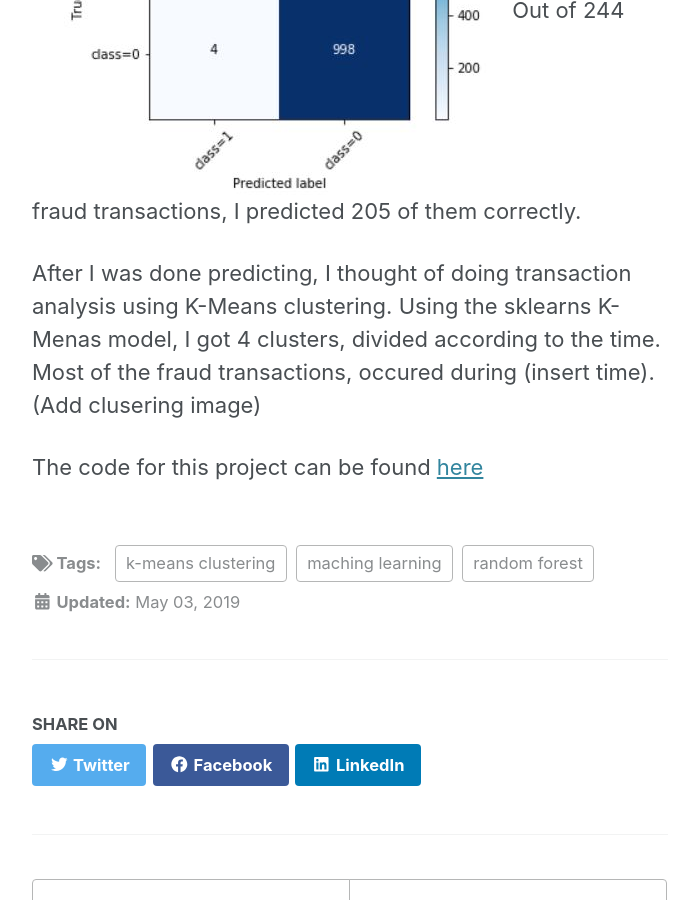
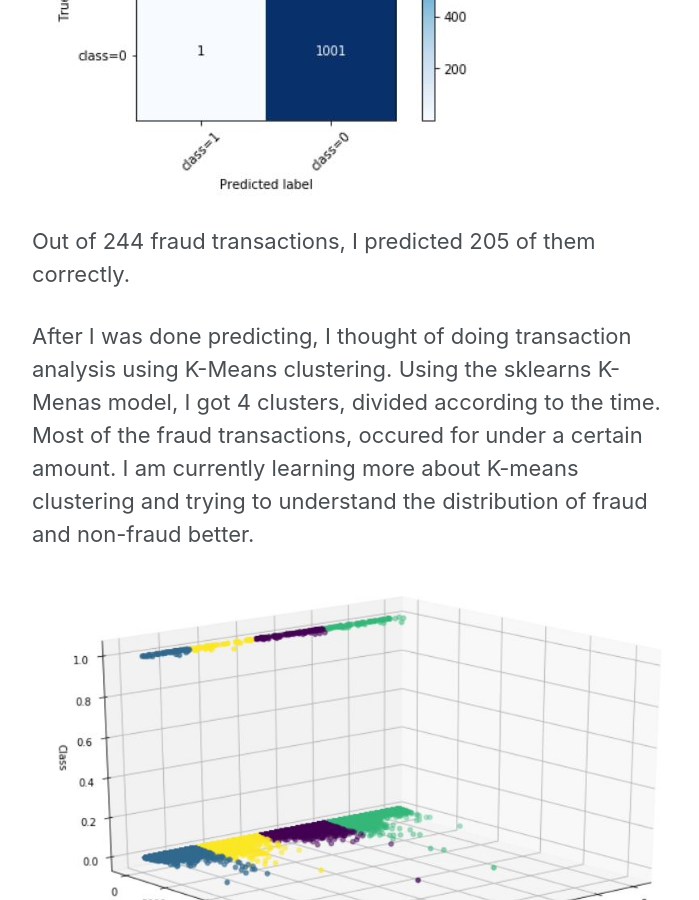
Before and after one commit to rohitgang/rohitgang.github.io, a Jekyll site: the page built from _posts/2019-05-03-frauddetect.md, in a window 1280 px wide and 900 px high, scrolled down 2305 px. Shown: the whole window, without its empty margins (290-989 px from the left). Built offline with Jekyll 4.4.1, drawn with Linux system fonts in a browser that asks for light colours; cached includes are drawn as plain includes; nearby versions of some CDN libraries.

Commit message:
Update fraud-detect

```diff
--- a/_posts/2019-05-03-frauddetect.md
+++ b/_posts/2019-05-03-frauddetect.md
@@ -22,8 +22,9 @@ clf= RandomForestClassifier(n_estimators= 200, max_depth= 8)
 
 After fitting the training data and predicting on the test data, I got roc_auc_score of 0.9195
 I created a method to visualise my test data in a confusion matrix. ![Confusion Matrix](/images/matrix.JPG)
+
 Out of 244 fraud transactions, I predicted 205 of them correctly.
 
-After I was done predicting, I thought of doing transaction analysis using K-Means clustering. Using the sklearns K-Menas model, I got 4 clusters, divided according to the time. Most of the fraud transactions, occured during (insert time). (Add clusering image)
+After I was done predicting, I thought of doing transaction analysis using K-Means clustering. Using the sklearns K-Menas model, I got 4 clusters, divided according to the time. Most of the fraud transactions, occured for under a certain amount. I am currently learning more about K-means clustering and trying to understand the distribution of fraud and non-fraud better. ![Clusters](/images/cluster.JPG)
 
 The code for this project can be found [here](https://github.com/rohitgang/Fraud-Detection)
```
Also changed, not shown: images/cluster.JPG (added), images/matrix.JPG.
